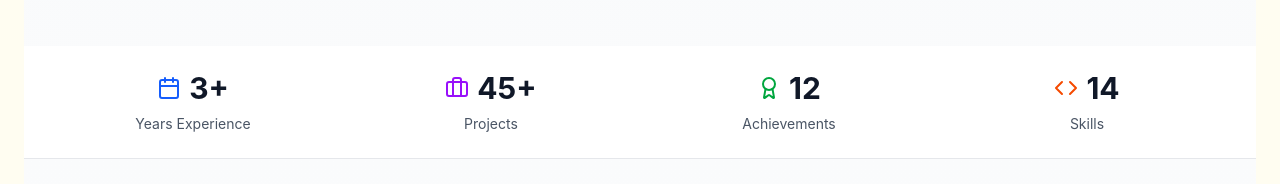
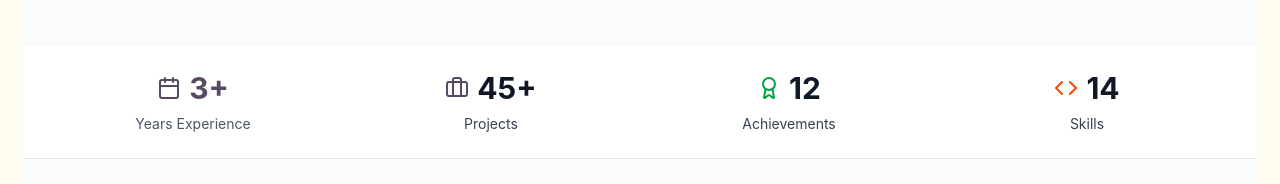
Before and after one commit to torco34/my-porfolio, a Next.js app: page /en/experience in a window 1280 px wide. Shown: the part 285-469 px from the top of the page. Built offline with nearby package versions, Linux system fonts and the light colour scheme.

Commit message:
style: cambio color

```diff
--- a/app/components/experience/ExperienceStats.tsx
+++ b/app/components/experience/ExperienceStats.tsx
@@ -20,48 +20,42 @@ export default function ExperienceStats({ stats }: ExperienceStatsProps) {
       <div className="max-w-7xl mx-auto px-4 sm:px-6 lg:px-8 py-6">
         <div className="grid grid-cols-2 md:grid-cols-4 gap-6">
           <div className="text-center">
-            <div className="flex items-center justify-center gap-2 mb-2">
-              <Calendar className="w-6 h-6 text-blue-600" />
-              <div className="text-3xl font-bold text-gray-900">
-                {stats.totalYears}+
-              </div>
+            <div className="flex items-center color-texto justify-center gap-2 mb-2">
+              <Calendar className="w-6 h-6 " />
+              <div className="text-3xl font-bold">{stats.totalYears}+</div>
             </div>
             <div className="text-sm text-gray-600">
               {translations.hero.stats.years}
             </div>
           </div>
           <div className="text-center">
-            <div className="flex items-center justify-center gap-2 mb-2">
-              <Briefcase className="w-6 h-6 text-purple-600" />
+            <div className="flex items-center color-texto justify-center gap-2 mb-2">
+              <Briefcase className="w-6 h-6 " />
               <div className="text-3xl font-bold text-gray-900">
                 {stats.totalProjects}+
               </div>
             </div>
-            <div className="text-sm text-gray-600">
-              {translations.hero.stats.projects}
-            </div>
+            <div className="text-sm ">{translations.hero.stats.projects}</div>
           </div>
           <div className="text-center">
-            <div className="flex items-center justify-center gap-2 mb-2">
+            <div className="flex items-center color-texto justify-center gap-2 mb-2">
               <Award className="w-6 h-6 text-green-600" />
               <div className="text-3xl font-bold text-gray-900">
                 {stats.totalAchievements}
               </div>
             </div>
-            <div className="text-sm text-gray-600">
+            <div className="text-sm">
               {translations.hero.stats.achievements}
             </div>
           </div>
           <div className="text-center">
-            <div className="flex items-center justify-center gap-2 mb-2">
+            <div className="flex items-center color-texto justify-center gap-2 mb-2">
               <Code className="w-6 h-6 text-orange-600" />
               <div className="text-3xl font-bold text-gray-900">
                 {stats.skillsCount}
               </div>
             </div>
-            <div className="text-sm text-gray-600">
-              {translations.hero.stats.skills}
-            </div>
+            <div className="text-sm ">{translations.hero.stats.skills}</div>
           </div>
         </div>
       </div>
```
